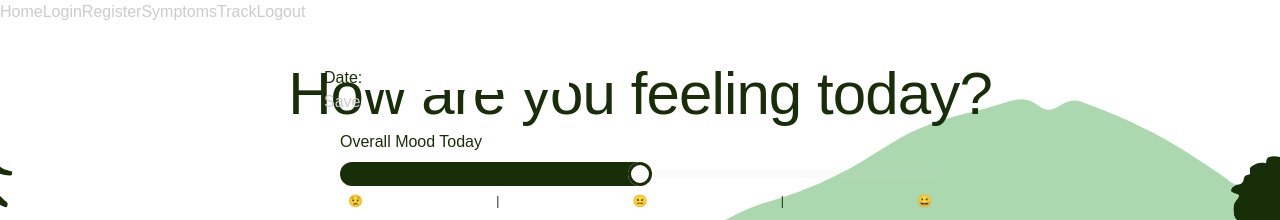
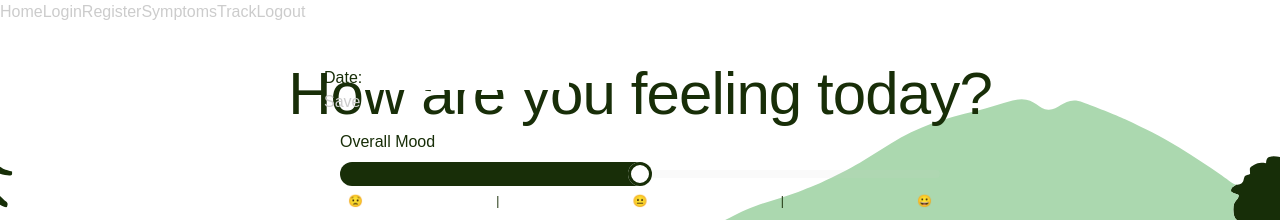
Before and after one commit to lezleyfaye/next-js-mindshift, a Next.js app: page /symptoms in a window 1280 px wide. Shown: the top 220 px of the page. Built offline with nearby package versions, Linux system fonts and the light colour scheme; a web font is replaced by a local one.

Commit message:
Deleted 'today'

```diff
--- a/app/symptoms/Symptoms.tsx
+++ b/app/symptoms/Symptoms.tsx
@@ -104,7 +104,7 @@ export default function SymptomsPage() {
           </button>
           <div>
             <div className={styles.section}>
-              <h2 className={styles.title}>Overall Mood Today</h2>
+              <h2 className={styles.title}>Overall Mood</h2>
               <div className={styles.sliderContainer}>
                 <RangeSlider
                   value={overallMood}
```
